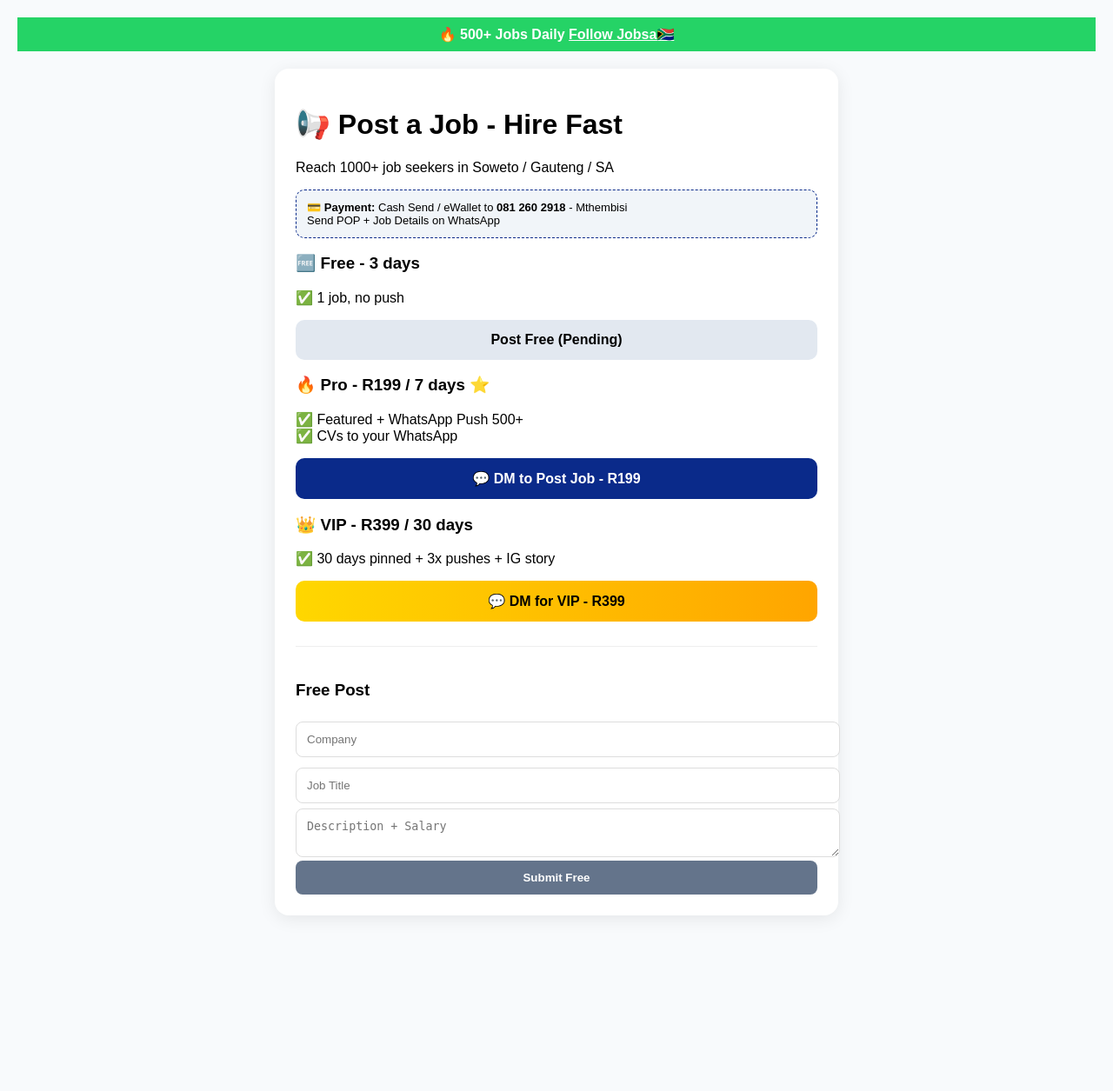
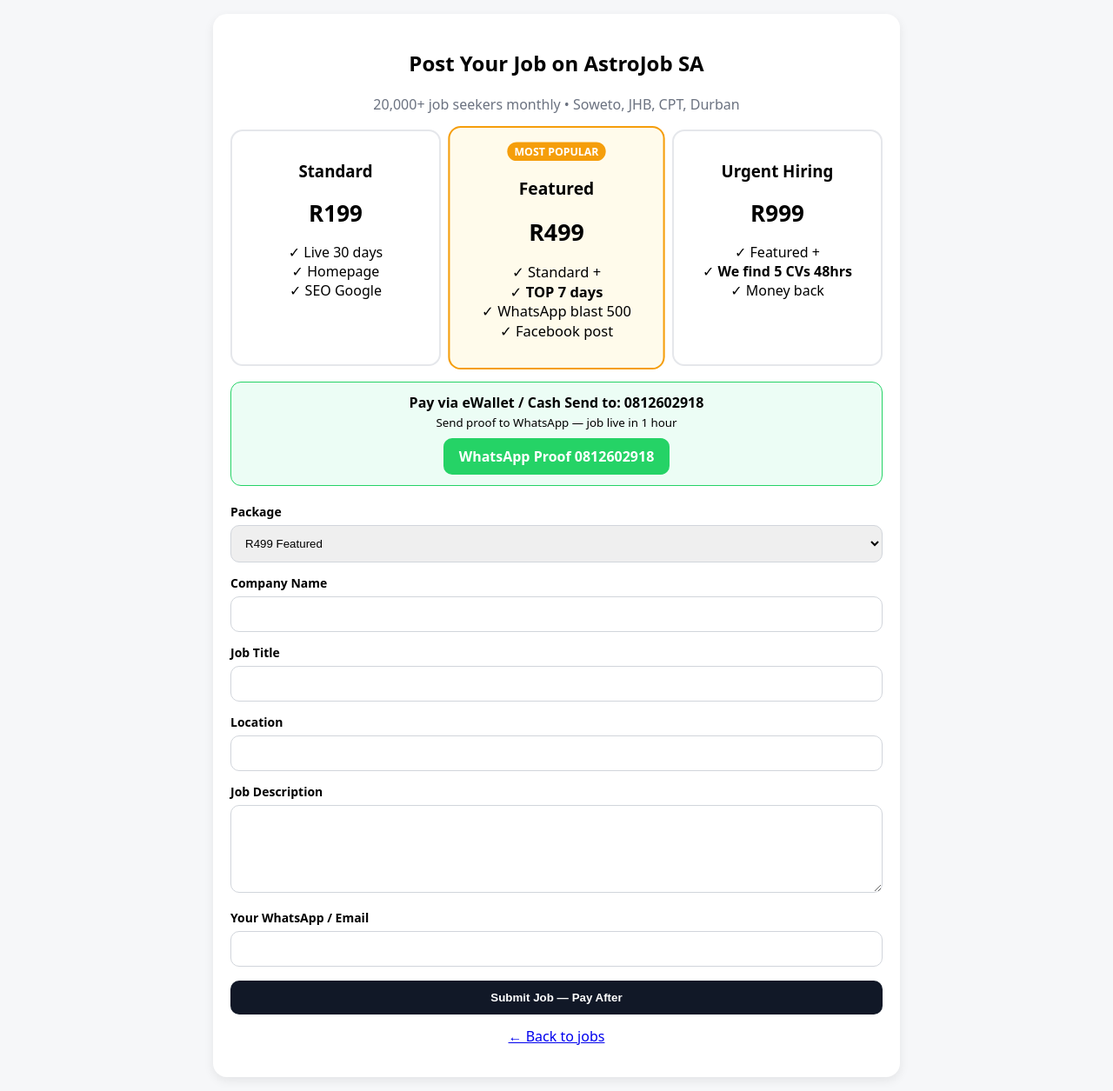
Before and after one commit to astroyoungin600-art/AstroJob-SA, a Flask app: page /post-job in a window 1280 px wide. Shown: the whole page at 87% size. Before the commit the page ends 1029 px from the top, so only its background shows below. Run offline with Flask 3, Linux system fonts and the light colour scheme.

Commit message:
post-job with adsense + monetization tiers

```diff
--- a/templates/post_job.html
+++ b/templates/post_job.html
@@ -1,27 +1,78 @@
-<!DOCTYPE html><html><head>
-<meta name="viewport" content="width=device-width,initial-scale=1">
-<title>Post Job - R199 | Astro Job SA</title>
+<!DOCTYPE html>
+<html>
+<head>
+<meta name="viewport" content="width=device-width, initial-scale=1">
+<title>Post a Job - AstroJob SA</title>
 <script async src="https://pagead2.googlesyndication.com/pagead/js/adsbygoogle.js?client=ca-pub-2133699761079270" crossorigin="anonymous"></script>
-<style>body{font-family:sans-serif;background:#f8fafc;margin:0;padding:20px}.card{max-width:600px;margin:20px auto;background:#fff;padding:24px;border-radius:16px;box-shadow:0 4px 20px rgba(0,0,0,.08)}.btn{padding:14px 22px;border-radius:10px;font-weight:900;text-decoration:none;display:block;text-align:center;margin:8px 0}.free{background:#e2e8f0;color:#000}.pro{background:#0a2a8a;color:#fff}.vip{background:linear-gradient(90deg,#FFD700,#FFA500);color:#000}.pay{background:#f1f5f9;border:1px dashed #0a2a8a;padding:12px;border-radius:10px;font-size:13px}</style>
-</head><body>
-<div style="background:#25D366;color:#fff;text-align:center;padding:10px;font-weight:800">🔥 500+ Jobs Daily <a href="https://whatsapp.com/channel/0029VbDh9dGK5cDEn5Epcw0F" style="color:#fff">Follow Jobsa🇿🇦</a></div>
+<style>
+body{font-family:system-ui;background:#f6f7f9;margin:0;padding:16px}
+.card{max-width:750px;margin:auto;background:#fff;border-radius:16px;padding:20px;box-shadow:0 4px 12px rgba(0,0,0,.08)}
+.tiers{display:grid;grid-template-columns:1fr 1fr 1fr;gap:12px;margin:18px 0}
+@media(max-width:700px){.tiers{grid-template-columns:1fr}}
+.tier{border:2px solid #e5e7eb;border-radius:14px;padding:14px;text-align:center}
+.tier.featured{border-color:#f59e0b;background:#fffbeb;transform:scale(1.03)}
+.price{font-size:26px;font-weight:800}
+.btn{width:100%;padding:12px;border:0;border-radius:10px;font-weight:700;cursor:pointer;margin-top:10px}
+.btn-green{background:#25D366;color:#fff}
+.btn-dark{background:#111827;color:#fff}
+input,textarea,select{width:100%;padding:12px;border:1px solid #d1d5db;border-radius:10px;margin:6px 0;box-sizing:border-box}
+label{font-weight:600;font-size:14px;margin-top:8px;display:block}
+</style>
+</head>
+<body>
+<div class="card">
+<h2 style="text-align:center">Post Your Job on AstroJob SA</h2>
+<p style="text-align:center;color:#6b7280">20,000+ job seekers monthly • Soweto, JHB, CPT, Durban</p>
 
-<div class="card">
 <!-- ADSENSE TOP -->
-<ins class="adsbygoogle" style="display:block" data-ad-client="ca-pub-2133699761079270" data-ad-slot="1234567890" data-ad-format="auto" data-full-width-responsive="true"></ins><script>(adsbygoogle=window.adsbygoogle||[]).push({});</script>
+<ins class="adsbygoogle" style="display:block" data-ad-client="ca-pub-2133699761079270" data-ad-slot="auto" data-ad-format="auto" data-full-width-responsive="true"></ins>
+<script>(adsbygoogle=window.adsbygoogle||[]).push({});</script>
 
-<h1>📢 Post a Job - Hire Fast</h1><p>Reach 1000+ job seekers in Soweto / Gauteng / SA</p>
-<div class="pay">💳 <b>Payment:</b> Cash Send / eWallet to <b>081 260 2918</b> - Mthembisi<br>Send POP + Job Details on WhatsApp</div>
+<div class="tiers">
+<div class="tier">
+<h3>Standard</h3>
+<div class="price">R199</div>
+<p>✓ Live 30 days<br>✓ Homepage<br>✓ SEO Google</p>
+</div>
+<div class="tier featured">
+<b style="background:#f59e0b;color:#fff;padding:2px 8px;border-radius:20px;font-size:12px">MOST POPULAR</b>
+<h3>Featured</h3>
+<div class="price">R499</div>
+<p>✓ Standard +<br>✓ <b>TOP 7 days</b><br>✓ WhatsApp blast 500<br>✓ Facebook post</p>
+</div>
+<div class="tier">
+<h3>Urgent Hiring</h3>
+<div class="price">R999</div>
+<p>✓ Featured +<br>✓ <b>We find 5 CVs 48hrs</b><br>✓ Money back</p>
+</div>
+</div>
+
+<div style="background:#ecfdf5;border:1px solid #25D366;border-radius:12px;padding:12px;text-align:center">
+<b>Pay via eWallet / Cash Send to: 0812602918</b><br>
+<small>Send proof to WhatsApp — job live in 1 hour</small><br>
+<a href="https://wa.me/27812602918?text=Hi%20I%20paid%20for%20job%20post%20R499" style="display:inline-block;background:#25D366;color:#fff;padding:10px 18px;border-radius:10px;text-decoration:none;margin-top:8px;font-weight:700">WhatsApp Proof 0812602918</a>
+</div>
 
 <!-- ADSENSE MIDDLE -->
-<ins class="adsbygoogle" style="display:block" data-ad-client="ca-pub-2133699761079270" data-ad-slot="1234567890" data-ad-format="auto"></ins><script>(adsbygoogle=window.adsbygoogle||[]).push({});</script>
+<ins class="adsbygoogle" style="display:block" data-ad-client="ca-pub-2133699761079270" data-ad-slot="auto" data-ad-format="auto" data-full-width-responsive="true"></ins>
+<script>(adsbygoogle=window.adsbygoogle||[]).push({});</script>
 
-<h3 style="margin-top:18px">🆓 Free - 3 days</h3><p>✅ 1 job, no push</p><a class="btn free" href="#freeform">Post Free (Pending)</a>
-<h3>🔥 Pro - R199 / 7 days ⭐</h3><p>✅ Featured + WhatsApp Push 500+<br>✅ CVs to your WhatsApp</p><a class="btn pro" href="https://wa.me/27812602918?text=Hi%20Mthembisi%20I%20want%20to%20POST%20JOB%20R199" target="_blank">💬 DM to Post Job - R199</a>
-<h3>👑 VIP - R399 / 30 days</h3><p>✅ 30 days pinned + 3x pushes + IG story</p><a class="btn vip" href="https://wa.me/27812602918?text=Hi%20Mthembisi%20I%20want%20VIP%20JOB%20R399" target="_blank">💬 DM for VIP - R399</a>
+<form style="margin-top:20px" action="/post-job" method="POST">
+<label>Package</label>
+<select name="package" required><option value="R199 Standard">R199 Standard</option><option value="R499 Featured" selected>R499 Featured</option><option value="R999 Urgent">R999 Urgent</option></select>
+<label>Company Name</label><input name="company" required>
+<label>Job Title</label><input name="title" required>
+<label>Location</label><input name="location" required>
+<label>Job Description</label><textarea name="desc" rows="5" required></textarea>
+<label>Your WhatsApp / Email</label><input name="contact" required>
+<button class="btn btn-dark" type="submit">Submit Job — Pay After</button>
+</form>
 
 <!-- ADSENSE BOTTOM -->
-<ins class="adsbygoogle" style="display:block" data-ad-client="ca-pub-2133699761079270" data-ad-slot="1234567890" data-ad-format="auto"></ins><script>(adsbygoogle=window.adsbygoogle||[]).push({});</script>
+<ins class="adsbygoogle" style="display:block" data-ad-client="ca-pub-2133699761079270" data-ad-slot="auto" data-ad-format="auto" data-full-width-responsive="true"></ins>
+<script>(adsbygoogle=window.adsbygoogle||[]).push({});</script>
 
-<div id="freeform" style="margin-top:28px;border-top:1px solid #eee;padding-top:20px"><h3>Free Post</h3><input placeholder="Company" style="width:100%;padding:12px;margin:6px 0;border:1px solid #ddd;border-radius:8px"><input placeholder="Job Title" style="width:100%;padding:12px;margin:6px 0;border:1px solid #ddd;border-radius:8px"><textarea placeholder="Description + Salary" style="width:100%;padding:12px;border:1px solid #ddd;border-radius:8px"></textarea><button style="background:#64748b;color:#fff;padding:12px;border:none;border-radius:8px;font-weight:800;width:100%">Submit Free</button></div>
-</div></body></html>
+<p style="text-align:center;margin-top:14px"><a href="/">← Back to jobs</a></p>
+</div>
+</body>
+</html>
```
